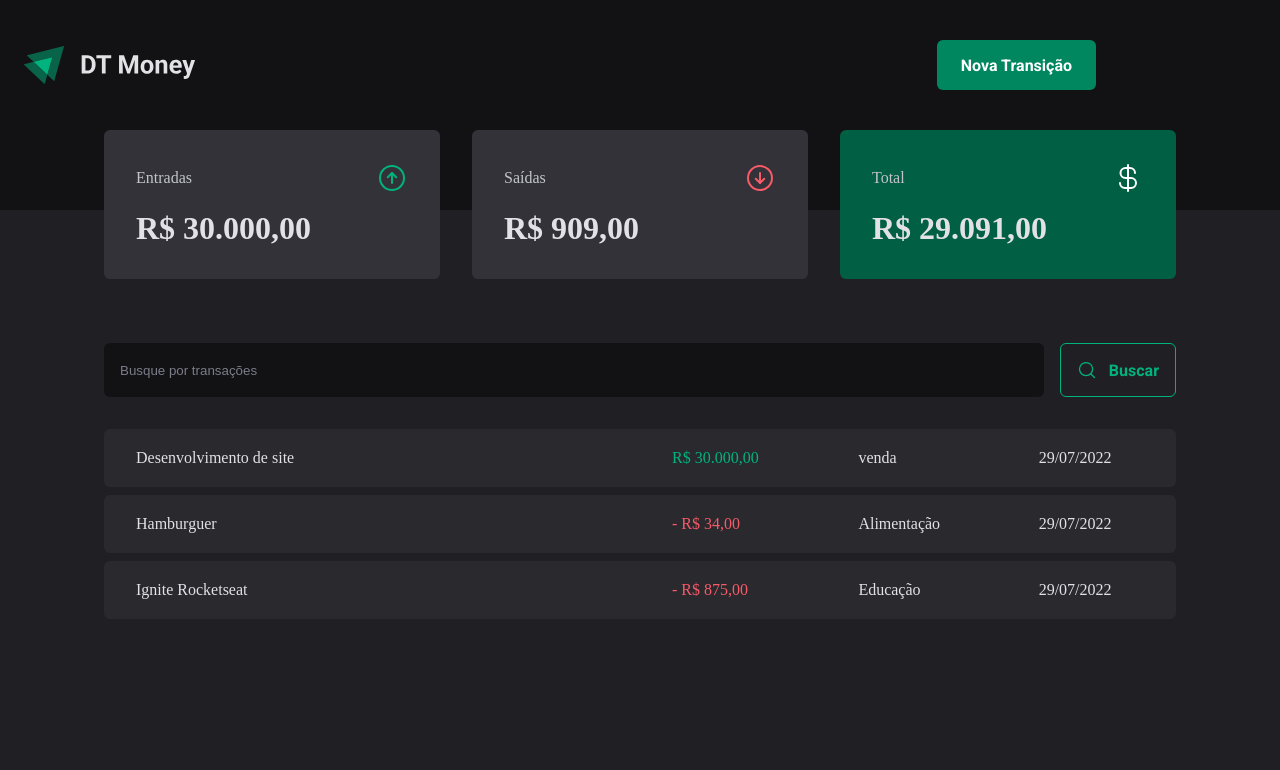
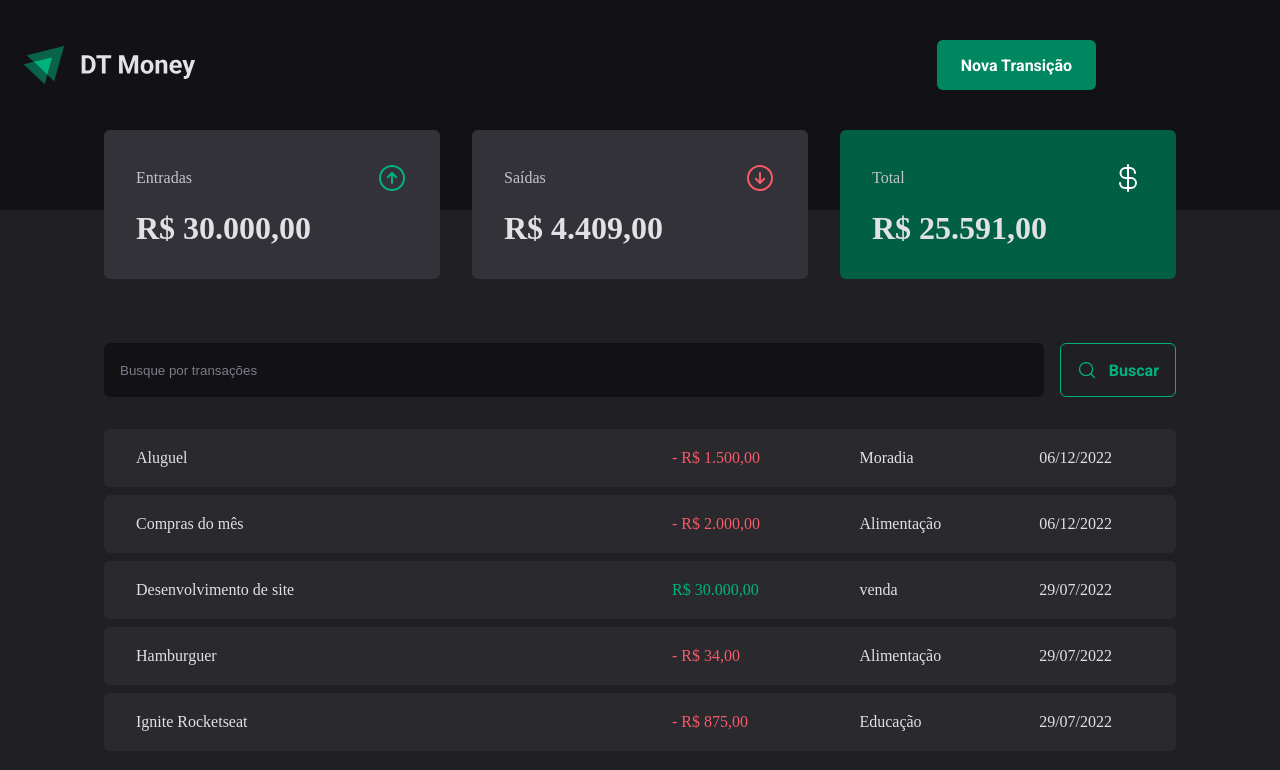
Before and after one commit to VanessaMaia26/DT-Money--ReactJs, a React (Vite) app: page / in a window 1280 px wide. Shown: the top 770 px of the page. Built offline with nearby package versions, Linux system fonts and the light colour scheme; data requests are answered from the project's data file.

Commit message:
new commit

```diff
--- a/package.json
+++ b/package.json
@@ -6,6 +6,8 @@
   "scripts": {
     "dev": "vite",
     "dev:server": "json-server server.json -p 3333 -w -d 500",
+    "lint": "eslint src --ext .tsx, .ts",
+    "lint:fix": "eslint src --ext .tsx, .ts --fix",
     "build": "tsc && vite build",
     "preview": "vite preview"
   },
@@ -14,6 +16,7 @@
     "@radix-ui/react-dialog": "^1.0.2",
     "@radix-ui/react-radio-group": "^1.1.0",
     "axios": "^1.2.1",
+    "eslint": "^8.29.0",
     "phosphor-react": "^1.4.1",
     "react": "^18.2.0",
     "react-dom": "^18.2.0",
--- a/server.json
+++ b/server.json
@@ -23,6 +23,22 @@
       "category": "Educação",
       "price": 875,
       "createdAt": "2022-07-29T19:24:44.505Z"
+    },
+    {
+      "description": "Compras do mês",
+      "price": 2000,
+      "category": "Alimentação",
+      "type": "outcome",
+      "createdAt": "2022-12-06T22:25:28.404Z",
+      "id": 4
+    },
+    {
+      "description": "Aluguel",
+      "price": 1500,
+      "category": "Moradia",
+      "type": "outcome",
+      "createdAt": "2022-12-06T22:57:04.302Z",
+      "id": 5
     }
   ]
 }
--- a/src/components/NewTransactionModal/index.tsx
+++ b/src/components/NewTransactionModal/index.tsx
@@ -1,8 +1,10 @@
 import { zodResolver } from "@hookform/resolvers/zod";
 import * as Dialog from "@radix-ui/react-dialog";
 import { ArrowCircleDown, ArrowCircleUp, X } from "phosphor-react";
+import { useContext } from "react";
 import { Controller, useForm } from "react-hook-form";
 import * as z from 'zod';
+import { TransactionsContext } from "../../contexts/TransactionsContext";
 
 import { CloseButton, Content, Overlay, TransactionType, TransactionTypeButton } from './styles';
 
@@ -16,11 +18,14 @@ const newTransactionFormSchema = z.object({
 type NewTransactionFormInputs = z.infer<typeof newTransactionFormSchema>;
 
 export function NewTransactionModal() {
+    const { createTransaction } = useContext(TransactionsContext)
+
     const {
         control,
         register,
         handleSubmit,
-        formState: { isSubmitting }
+        formState: { isSubmitting },
+        reset,
     } = useForm<NewTransactionFormInputs>({
         resolver: zodResolver(newTransactionFormSchema),
         defaultValues: {
@@ -29,7 +34,16 @@ export function NewTransactionModal() {
     })
 
     async function handleCreateNewTransaction(data: NewTransactionFormInputs) {
-        await new Promise(resolve => setTimeout(resolve, 2000));
+        const { description, price, category, type} = data;
+
+        await createTransaction({
+            description,
+            price,
+            category,
+            type,
+        })
+
+        reset();
     }
 
     return (
--- a/src/contexts/TransactionsContext.tsx
+++ b/src/contexts/TransactionsContext.tsx
@@ -10,9 +10,17 @@ interface Transaction {
     createdAt: string;
 }
 
+interface CreateTransactionInput {
+    description: string;
+    price: number;
+    category: string;
+    type: 'income' | 'outcome';
+}
+
 interface TransactionsContextType {
     transactions: Transaction[];
     fetchTransactions: (query?: string) => Promise<void>;
+    createTransaction: (data: CreateTransactionInput) => Promise<void>;
 }
 
 interface TransactionsProviderProps  {
@@ -28,11 +36,27 @@ export function TransactionsProvider({ children }: TransactionsProviderProps) {
     async function fetchTransactions(query?: string) {
         const response = await api.get('transactions', {
             params: {
+                _sort: 'createdAt',
+                _order: 'desc',
                 q: query,
             }
         })
 
         setTransections(response.data);
+    }
+
+    async function createTransaction(data: CreateTransactionInput) {
+        const { description, price, category, type} = data;
+
+        const response = await api.post('transactions', {
+            description,
+            price,
+            category,
+            type,
+            createdAt: new Date(),
+        })
+
+        setTransections(state => [response.data, ...state]);
     }
 
     useEffect(() => {
@@ -43,6 +67,7 @@ export function TransactionsProvider({ children }: TransactionsProviderProps) {
         <TransactionsContext.Provider value={{
             transactions,
             fetchTransactions,
+            createTransaction,
         }}>
             {children}
         </TransactionsContext.Provider>
```
Also changed, not shown: src/.eslintrc.json (added), 1 other file (tests, documents, lock files or other folders). Lines whose indentation alone changed are shown as unchanged.
